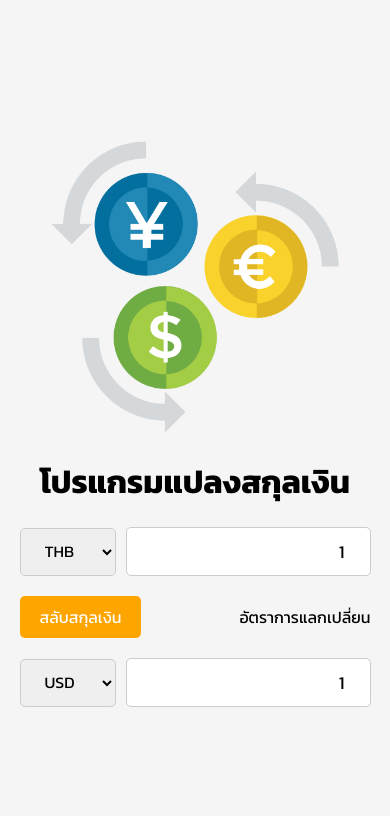
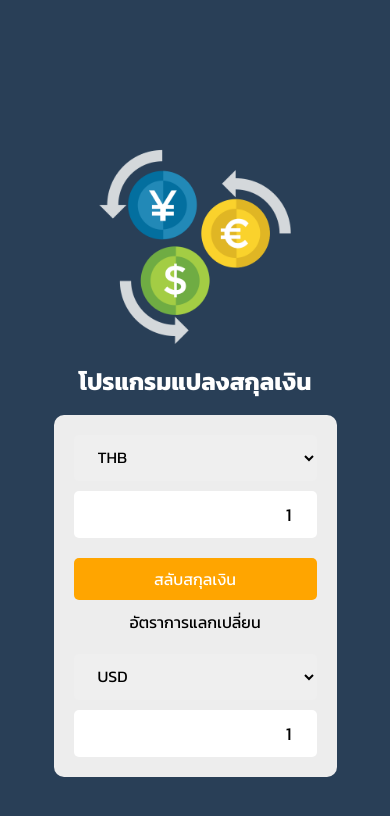
Before and after one commit to Lappawatz/MoneyExchange, a plain HTML site: page index.html in a window 390 px wide. Drawn offline with Linux system fonts and the light colour scheme.

Commit message:
MoneyExchange v1.1 New UI and Responsive

```diff
--- a/index.html
+++ b/index.html
@@ -9,6 +9,7 @@
     <img src="img/currency.png" alt="Logo" class="logo" />
     <h1>โปรแกรมแปลงสกุลเงิน</h1>
     <div class="container">
+      <div class="box">
         <div class="currency">
           <select name="" id="currency-one">
             <option value="AED">AED</option>
@@ -130,6 +131,7 @@
           <input type="number" id="amount-two" value="1" />
         </div>
       </div>
+    </div>
     <link rel="stylesheet" href="style.css" />
     <script src="scrips.js"></script>
   </body>
--- a/style.css
+++ b/style.css
@@ -7,11 +7,20 @@ body{
     padding: 20px;
     display: flex;
     flex-direction: column;
-    background-color: #f5f5f5;
+    background-color: #293f57;
     align-items: center;
     justify-content: center;
     margin: 0;
     height: 100vh;
+}
+
+.box{
+    background-color: #ededed;
+    padding: 30px;
+    border-radius: 20px;
+}
+h1{
+    color: #ffffff;
 }
 
 .btn{
@@ -32,6 +41,8 @@ body{
 
 .logo{
     width: 300px;
+    align-items: center;
+    justify-content: center;
 
 }
 .currency{
@@ -45,6 +56,7 @@ body{
     border-radius: 5px;
     border: 1px solid #ccc;
     font-size: 16px;
+    border: none;
 }
 
 .currency select:hover{
@@ -58,6 +70,7 @@ body{
     font-size: 18px;
     margin-left: 10px;
     text-align: right;
+    border: none;
 }
 
 .swap-container{
@@ -71,3 +84,46 @@ body{
 select:focus, input:focus{
     outline: none;
 }
+
+@media (max-width: 768px) {
+    .box {
+      width: 100%;
+      padding: 20px;
+      border-radius: 10px;
+      margin-bottom: 20px;
+    }
+
+    .currency {
+      flex-direction: column;
+      align-items: stretch;
+      gap: 10px;
+    }
+
+    .currency input {
+      margin-left: 0;
+      width: 100%;
+    }
+
+    .currency select {
+      width: 100%;
+    }
+
+    .swap-container {
+      flex-direction: column;
+      gap: 10px;
+    }
+
+    .btn {
+      width: 100%;
+    }
+
+    .logo {
+      margin-top: 100px;
+      width: 200px;
+    }
+
+    h1 {
+      font-size: 24px;
+      text-align: center;
+    }
+  }
```
Lines whose indentation alone changed are shown as unchanged.
